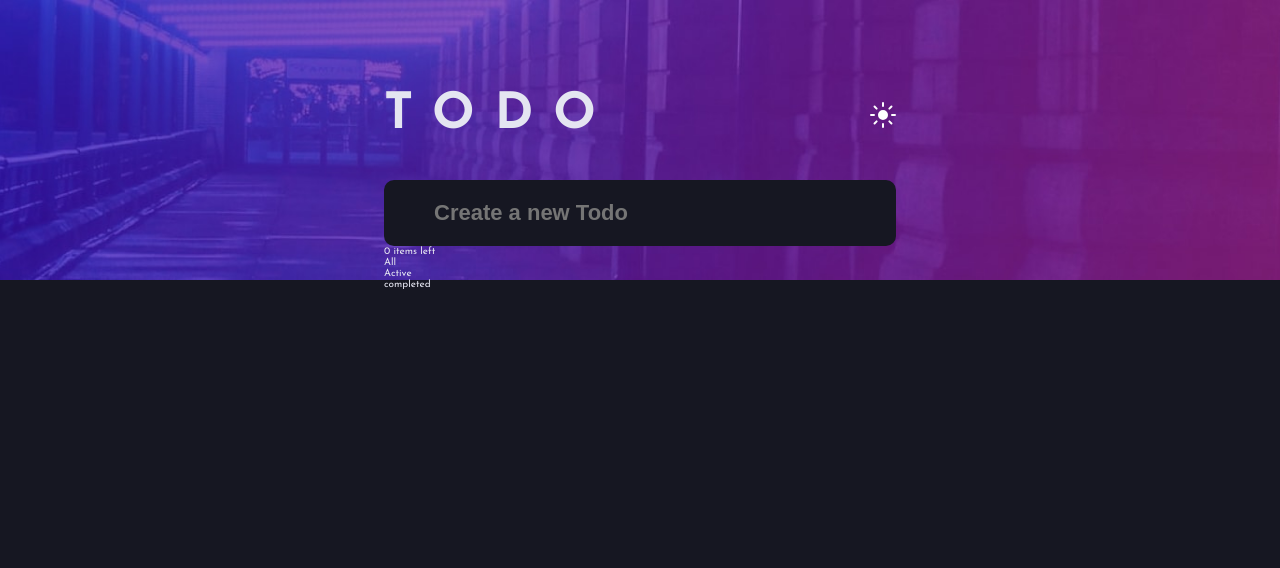
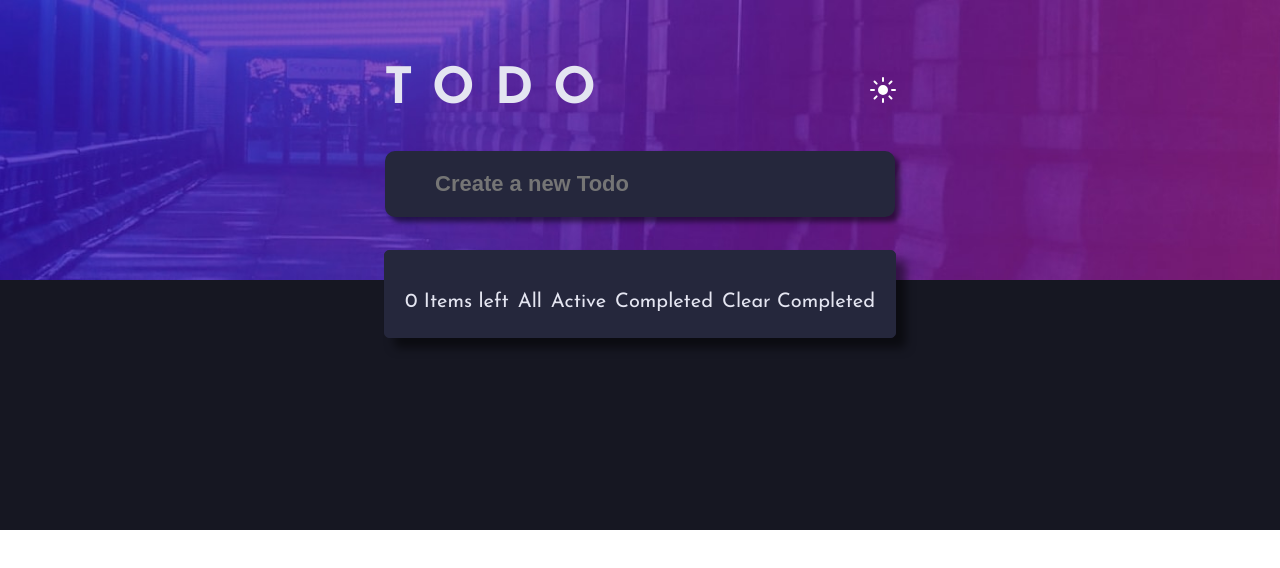
Before and after one commit to Godswilldev/ReactJs-todo-list, a React (Create React App) app: page / in a window 1280 px wide. Shown: the top 568 px of the page. Built offline with nearby package versions, Linux system fonts and the light colour scheme.

Commit message:
add styling for the todos

```diff
--- a/src/App.js
+++ b/src/App.js
@@ -25,7 +25,7 @@ class App extends Component {
               src={this.state.darkMode ? iconSun : iconMoon}
               alt={this.state.darkMode ? "iconSun " : "iconMoon"}
               onClick={this.handleClick}
-              style={{ marginTop: "-5rem" }}
+              style={{ marginTop: "-10rem" }}
             />
           </div>
           <div className="todolist">
--- a/src/Components/Todo.js
+++ b/src/Components/Todo.js
@@ -1,21 +1,30 @@
 import React, { Component } from "react";
+// import opener from "../images/icon-cross.svg";
 class Todo extends Component {
   render() {
     return (
+      <div className="todo">
         <div>
           <input
             type="radio"
             id={this.props.id}
-          checked={this.props.completed}
+            defaultChecked={this.props.completed}
             onClick={this.props.toggleCompletion}
+            className="todo__input"
           />
           <label
             htmlFor={this.props.id}
-          className={this.props.completed && "completed"}
+            className={
+              this.props.completed ? "todo__label--completed" : undefined
+            }
+            style={{ fontSize: "2rem", marginLeft: "2rem" }}
           >
             {this.props.todos}
           </label>
-        <button onClick={this.props.deleteTodo}>X</button>
+        </div>
+        <button className="todo__btn" onClick={this.props.deleteTodo}>
+          X
+        </button>
       </div>
     );
   }
--- a/src/Components/TodoForm.js
+++ b/src/Components/TodoForm.js
@@ -1,6 +1,5 @@
 import React, { Component } from "react";
 import uuid from "uuid/v4";
-let reg = `/^[]+g, ""`;
 class TodoForm extends Component {
   state = {
     task: "",
--- a/src/Components/TodoList.js
+++ b/src/Components/TodoList.js
@@ -58,11 +58,12 @@ class TodoList extends Component {
             />
           </div>
         ))}
-        <div>
-          <p>{this.itemsLeft()} items left</p>
+        <div className="todolist__stats">
+          <p>{this.itemsLeft()} Items left</p>
           <p onClick={this.allTodos}>All</p>
           <p onClick={this.activeTodos}>Active</p>
-          <p onClick={this.completedTodos}>completed</p>
+          <p onClick={this.completedTodos}>Completed</p>
+          <p onClick={this.completedTodos}>Clear Completed</p>
         </div>
       </div>
     );
--- a/src/sass/abstracts/_variables.scss
+++ b/src/sass/abstracts/_variables.scss
@@ -15,8 +15,10 @@ $Very-Dark-Grayish-Blue: #484b6a;
 
 // Dark Theme
 
-$Very-Dark-Blue: #161722;
-$Very-Dark-Desaturated-Blue: #25273c;
+// $Very-Dark-Blue: #161722;
+$Very-Dark-Blue: #25273c;
+
+$Very-Dark-Desaturated-Blue: #161722;
 $Light-Grayish-Blue: #cacde8;
 $Light-Grayish-Blue-hover: #e4e5f1;
 $Dark-Grayish-Blue: #777a92;
--- a/src/sass/base/_reset.scss
+++ b/src/sass/base/_reset.scss
@@ -12,8 +12,3 @@ html {
 body {
     font-family: "Josefin Sans", sans-serif;
 }
-
-.completed {
-    color: grey;
-    text-decoration: line-through;
-}
--- a/src/sass/components/_app.scss
+++ b/src/sass/components/_app.scss
@@ -1,13 +1,18 @@
 .app {
     transition: all 0.6s;
-    height: 100vh;
+    height: 100%;
+    padding-bottom: 15%;
+    @include respond(tab-land) {
+        height: 100%;
+        padding-bottom: 80%;
+    }
 
     &__light {
         background-color: $Very-Light-Grayish-Blue;
         color: $Very-Dark-Blue;
     }
     &__dark {
-        background-color: $Very-Dark-Blue;
+        background-color: $Very-Dark-Desaturated-Blue;
         color: $Very-Light-Grayish-Blue;
     }
 
@@ -29,7 +34,7 @@
             font-weight: 700;
             text-transform: uppercase;
             letter-spacing: 2rem;
-            margin-top: -5rem;
+            margin-top: -10rem;
         }
         &--dark {
             background-image: url(../../images/bg-desktop-dark.jpg);
@@ -43,8 +48,17 @@
 .todolist {
     width: 40%;
     margin: 0 auto;
+    border: 1px solid $Very-Dark-Blue;
+    background-color: $Very-Dark-Blue;
+    margin-top: -3rem;
+    border-radius: 0.5rem;
+    box-shadow: 1rem 1rem 1rem rgba($color: #000000, $alpha: 0.5);
+
     // background-color: yellow;
     @include respond(tab-port) {
         width: 70%;
     }
 }
+.center {
+    color: $Very-Light-Grayish-Blue;
+}
--- a/src/sass/components/_todo.scss
+++ b/src/sass/components/_todo.scss
@@ -0,0 +1,31 @@
+.todo {
+    position: relative;
+    background-color: $Very-Dark-Blue;
+    max-width: 100%;
+    display: flex;
+    justify-content: space-between;
+    align-items: center;
+    padding: 2rem 5rem;
+    border-bottom: 2px solid $Very-Dark-Grayish-Blue;
+    &__input {
+    }
+    &__label {
+        &--completed {
+            color: grey;
+            text-decoration: line-through;
+        }
+    }
+
+    &__btn {
+        cursor: pointer;
+        border: none;
+        outline: none;
+        color: $Dark-Grayish-Blue;
+        background-color: $Very-Dark-Blue;
+        font-size: 3rem;
+    }
+}
+.greg {
+    font-size: "2rem";
+    margin-left: "2rem";
+}
--- a/src/sass/components/_todoform.scss
+++ b/src/sass/components/_todoform.scss
@@ -1,5 +1,7 @@
 .todoform {
+    position: relative;
     margin-top: -10rem;
+    margin-bottom: 5rem;
     &__form {
     }
 
@@ -13,6 +15,8 @@
         border-radius: 1rem;
         padding-left: 5rem;
         font-size: 2.2rem;
+        box-shadow: 0.5rem 0.5rem 0.5rem rgba($color: #000000, $alpha: 0.5);
+
         color: $Dark-Grayish-Blue;
     }
 }
--- a/src/sass/components/_todolist.scss
+++ b/src/sass/components/_todolist.scss
@@ -0,0 +1,14 @@
+.todolist__stats {
+    display: flex;
+    width: 100%;
+    justify-content: space-between;
+    font-size: 2rem;
+    cursor: pointer;
+    padding: 2.5rem 2rem;
+    @include respond(tab-port) {
+        font-size: 1.5rem;
+    }
+    @include respond(phone) {
+        font-size: 1rem;
+    }
+}
```
Lines whose indentation alone changed are shown as unchanged.
